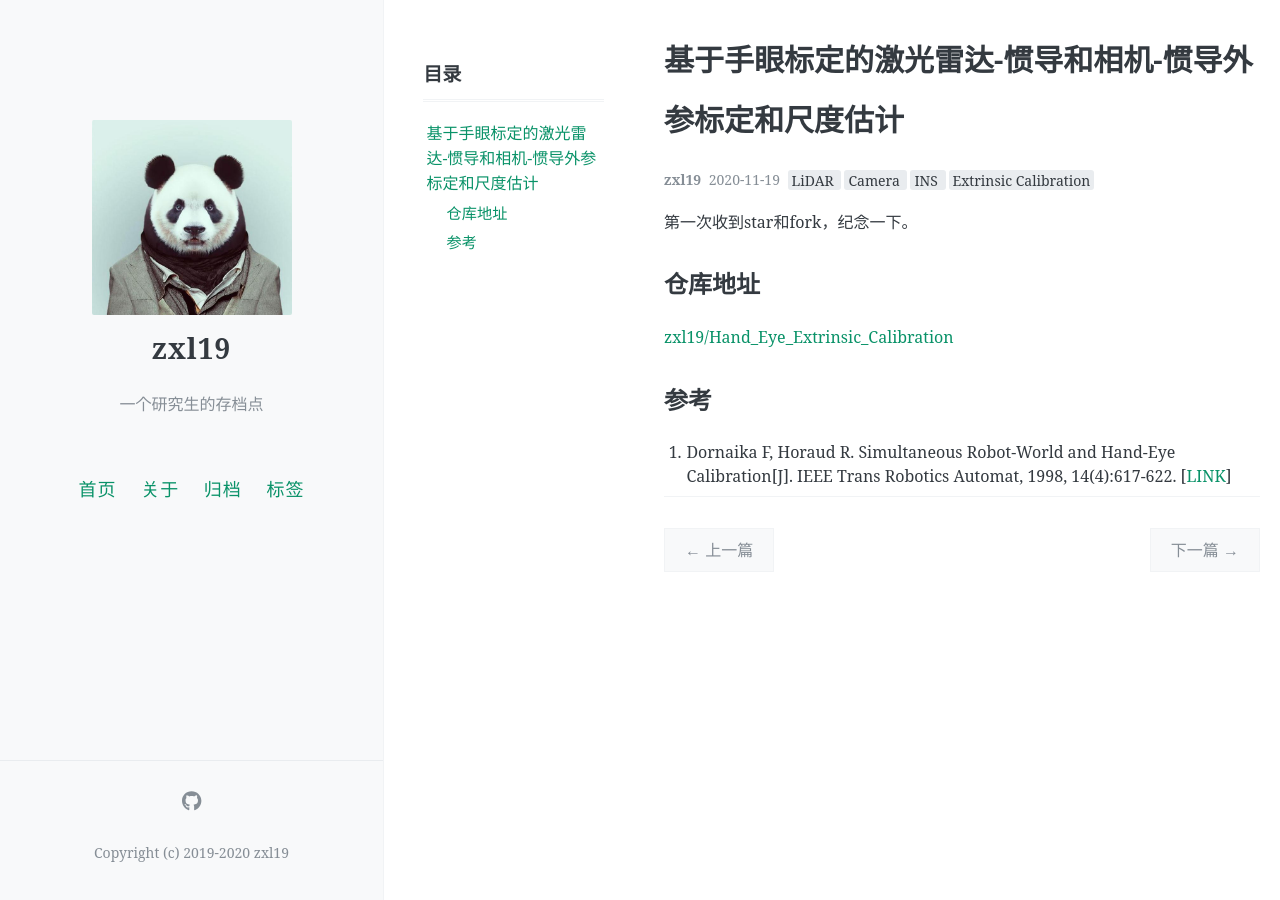
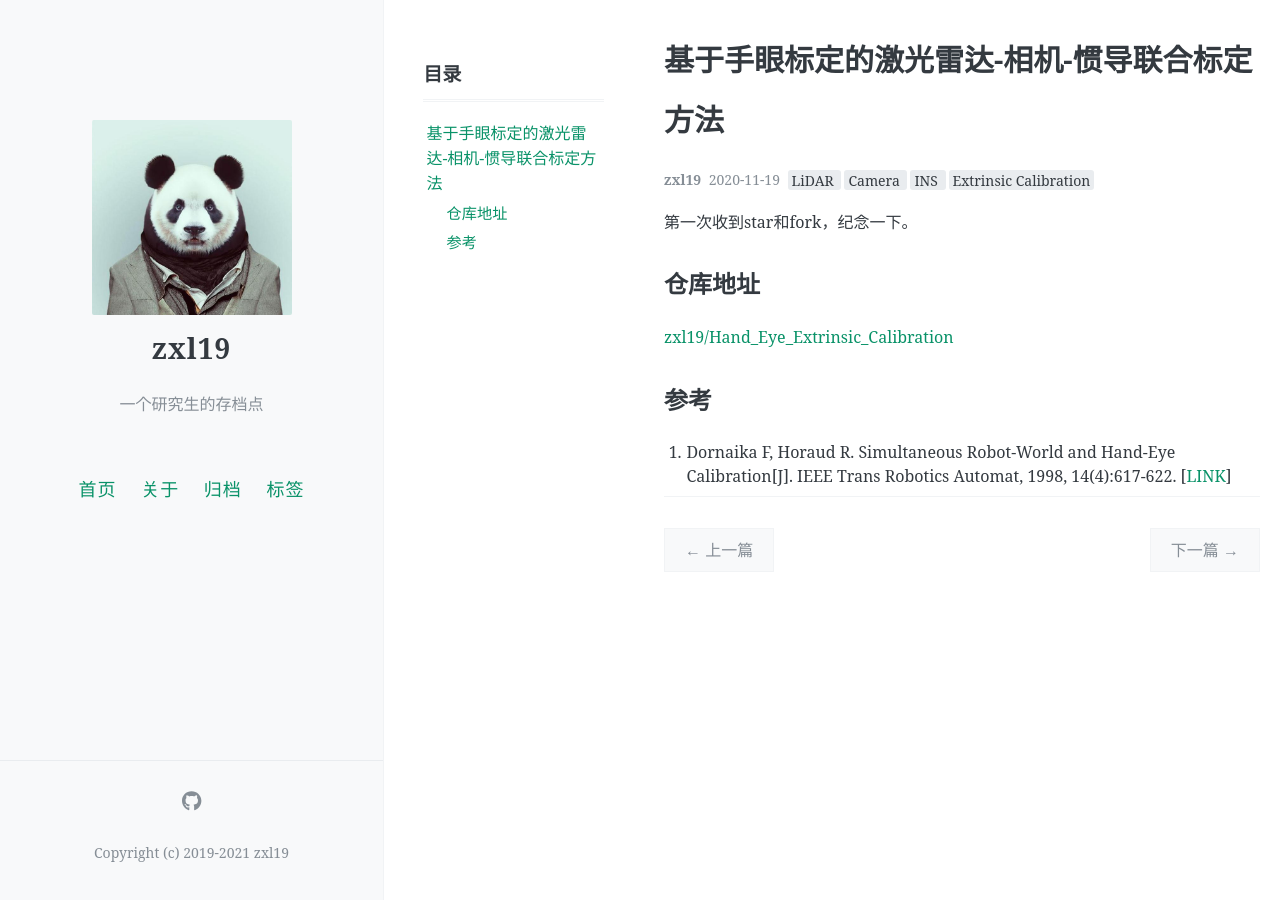
Before and after one commit to zxl19/zxl19.github.io, a Jekyll site: the page built from _posts/2020-12-05-hand-eye-calibration.md, in a window 1280 px wide. Built offline with Jekyll 4.4.1, drawn with Linux system fonts in a browser that asks for light colours; comment, search, counter and statistics services are not loaded.

Commit message:
Update Posts

```diff
--- a/_config.yml
+++ b/_config.yml
@@ -66,14 +66,14 @@ footer-links:
   youtube: # channel/<your_long_string> or user/<user-name>
 
 # 站点页脚的文字
-footer-text: Copyright (c) 2019-2020 zxl19
+footer-text: Copyright (c) 2019-2021 zxl19
 
 #
 # 评论，注意，请不要同时添加多种不同的评论区
 #
 
 # 输入Disqus shortname，即可添加评论区
-disqus: loffer #shortname
+disqus: #shortname
 
 # 输入Gitalk相关设定，即可添加评论区，具体请看教程
 gitalk:
--- a/_posts/2020-12-05-hand-eye-calibration.md
+++ b/_posts/2020-12-05-hand-eye-calibration.md
@@ -1,6 +1,6 @@
 ---
 layout: post
-title: 基于手眼标定的激光雷达-惯导和相机-惯导外参标定和尺度估计
+title: 基于手眼标定的激光雷达-相机-惯导联合标定方法
 date: 2020-11-19
 author: zxl19
 tags: [LiDAR, Camera, INS, Extrinsic Calibration]
```
Also changed, not shown: _posts/2020-06-08-meme.md (+1 -0 lines).
